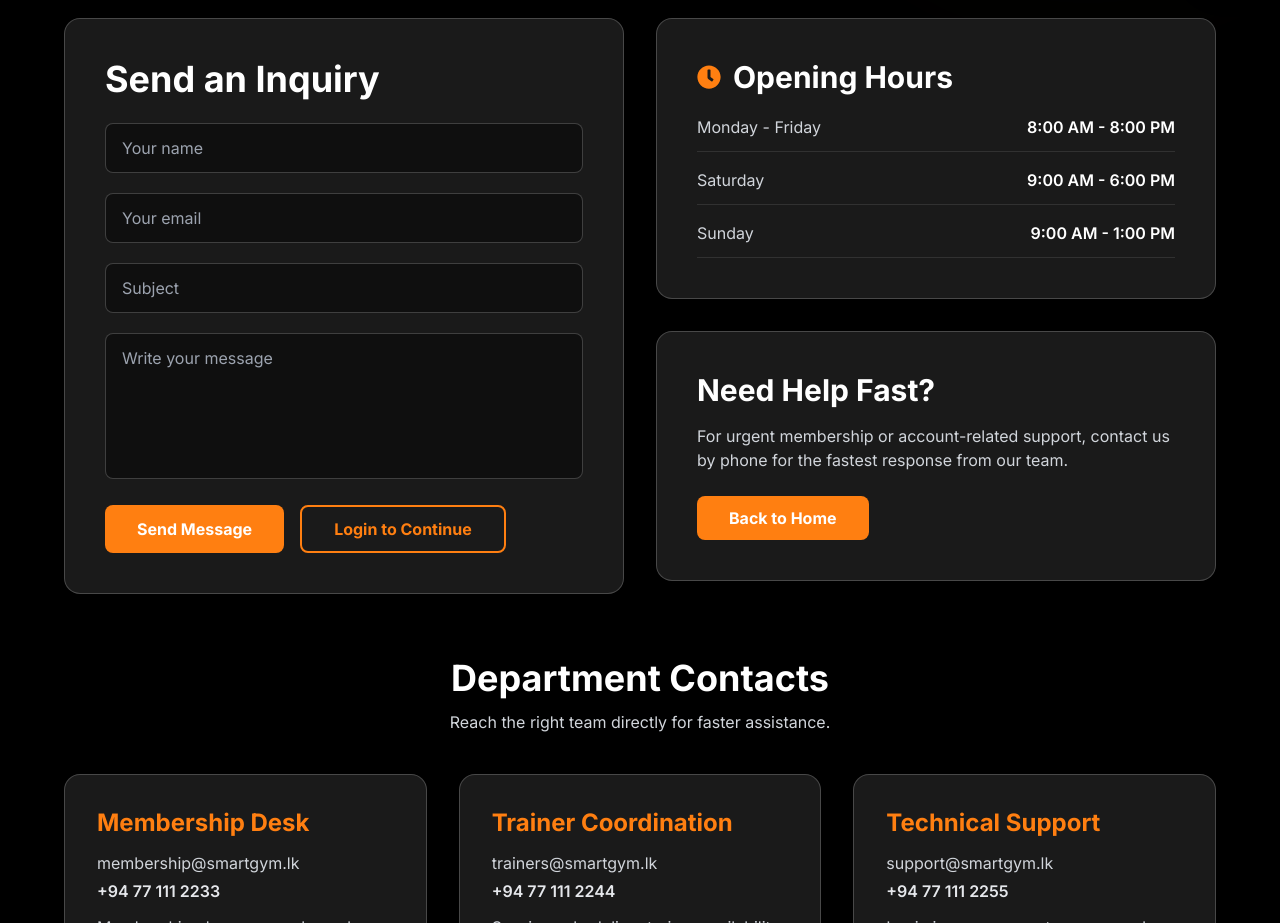
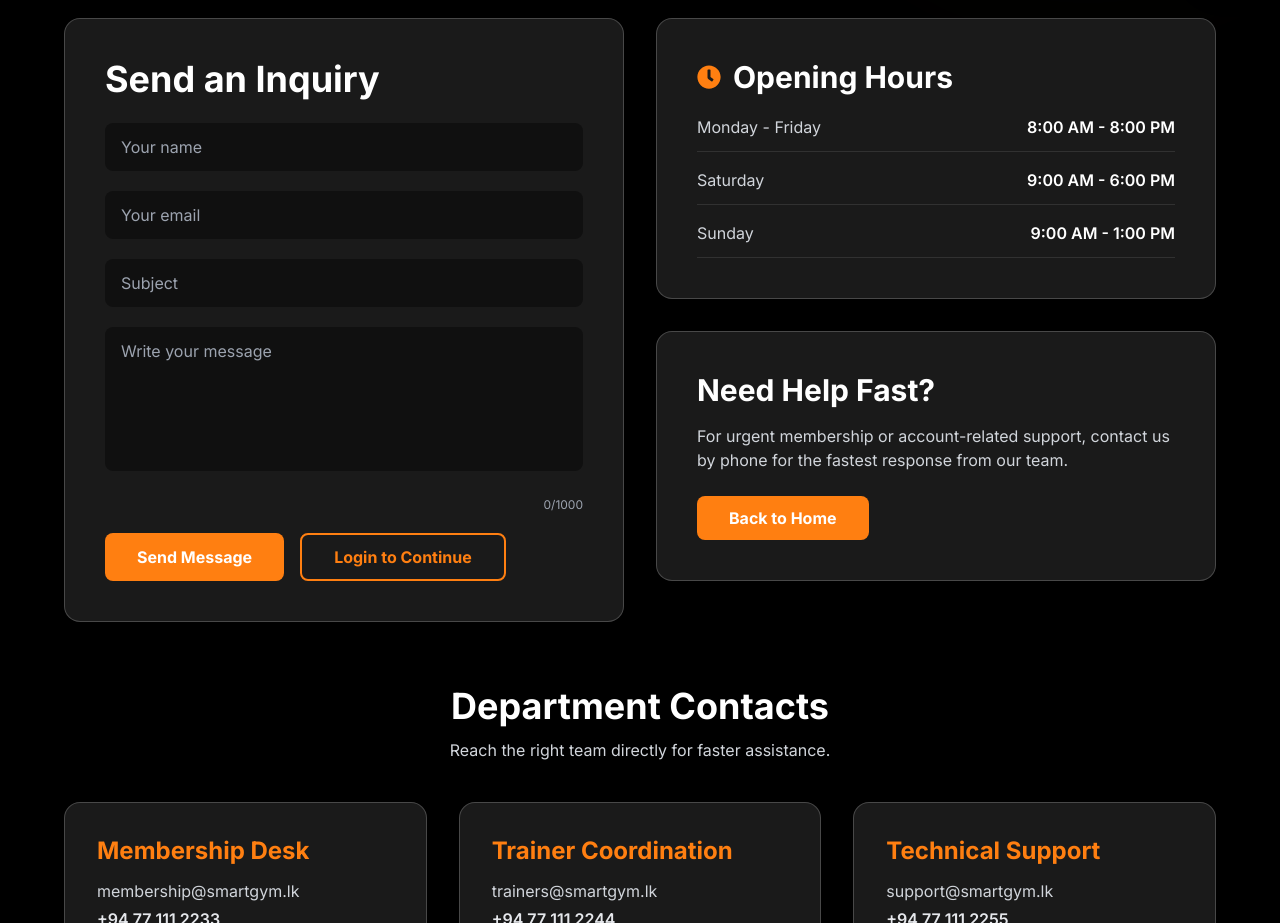
Before and after one commit to kavindu-maduhansa/Smart-Gym, a React (Vite) app in the folder frontend/: page /contact in a window 1280 px wide. Shown: the part 820-1743 px from the top of the page. Built offline with nearby package versions, Linux system fonts and the light colour scheme; no server answers.

Commit message:
fix: update contact us form validation

```diff
--- a/frontend/src/pages/Contact.jsx
+++ b/frontend/src/pages/Contact.jsx
@@ -5,14 +5,18 @@ import apiClient from "../services/apiClient";
 
 const Contact = () => {
   const navigate = useNavigate();
+  const EMAIL_RE = /^[^\s@]+@[^\s@]+\.[^\s@]{2,}$/i;
   const [formData, setFormData] = useState({
     name: "",
     email: "",
     subject: "",
     message: "",
   });
+  const [errors, setErrors] = useState({});
   const [sending, setSending] = useState(false);
   const [feedback, setFeedback] = useState({ type: "", text: "" });
+  const isLoggedIn =
+    typeof localStorage !== "undefined" && Boolean(localStorage.getItem("token"));
 
   const contactItems = [
     {
@@ -89,16 +93,70 @@ const Contact = () => {
     },
   ];
 
+  const validateField = (fieldName, rawValue) => {
+    const value = String(rawValue || "").trim();
+    if (fieldName === "name") {
+      if (!value) return "Name is required.";
+      if (value.length < 2) return "Name must be at least 2 characters.";
+      if (value.length > 60) return "Name cannot exceed 60 characters.";
+      if (!/^[A-Za-z\s]+$/.test(value)) return "Name can contain letters only.";
+      return "";
+    }
+    if (fieldName === "email") {
+      if (!value) return "Email is required.";
+      if (!EMAIL_RE.test(value)) return "Please enter a valid email address.";
+      if (value.length > 120) return "Email cannot exceed 120 characters.";
+      return "";
+    }
+    if (fieldName === "subject") {
+      if (!value) return "Subject is required.";
+      if (value.length < 3) return "Subject must be at least 3 characters.";
+      if (value.length > 120) return "Subject cannot exceed 120 characters.";
+      return "";
+    }
+    if (fieldName === "message") {
+      if (!value) return "Message is required.";
+      if (value.length < 10) return "Message must be at least 10 characters.";
+      if (value.length > 1000) return "Message cannot exceed 1000 characters.";
+      return "";
+    }
+    return "";
+  };
+
+  const validateForm = (payload) => {
+    const nextErrors = {
+      name: validateField("name", payload.name),
+      email: validateField("email", payload.email),
+      subject: validateField("subject", payload.subject),
+      message: validateField("message", payload.message),
+    };
+
+    Object.keys(nextErrors).forEach((key) => {
+      if (!nextErrors[key]) delete nextErrors[key];
+    });
+
+    return nextErrors;
+  };
+
   const handleInputChange = (event) => {
     const { name, value } = event.target;
     setFormData((prev) => ({ ...prev, [name]: value }));
+    setErrors((prev) => ({ ...prev, [name]: validateField(name, value) }));
+    if (feedback.text) setFeedback({ type: "", text: "" });
+  };
+
+  const handleFieldBlur = (event) => {
+    const { name, value } = event.target;
+    setErrors((prev) => ({ ...prev, [name]: validateField(name, value) }));
   };
 
   const handleSendMessage = async () => {
-    if (!formData.name || !formData.email || !formData.subject || !formData.message) {
+    const formErrors = validateForm(formData);
+    setErrors(formErrors);
+    if (Object.keys(formErrors).length > 0) {
       setFeedback({
         type: "error",
-        text: "Please fill all fields before sending your message.",
+        text: "Please fix the highlighted fields before sending your message.",
       });
       return;
     }
@@ -206,33 +264,60 @@ const Contact = () => {
                   name="name"
                   value={formData.name}
                   onChange={handleInputChange}
+                  onBlur={handleFieldBlur}
                   placeholder="Your name"
-                  className="w-full px-4 py-3 rounded-lg bg-black/40 border border-white/20 text-white placeholder-gray-400 focus:outline-none focus:border-orange"
+                  maxLength={60}
+                  aria-invalid={Boolean(errors.name)}
+                  className={`w-full px-4 py-3 rounded-lg bg-black/40 text-white placeholder-gray-400 focus:outline-none focus:border-orange ${
+                    errors.name ? "border-red-400" : "border-white/20"
+                  }`}
                 />
+                {errors.name ? <p className="text-sm text-red-400 -mt-3">{errors.name}</p> : null}
                 <input
                   type="email"
                   name="email"
                   value={formData.email}
                   onChange={handleInputChange}
+                  onBlur={handleFieldBlur}
                   placeholder="Your email"
-                  className="w-full px-4 py-3 rounded-lg bg-black/40 border border-white/20 text-white placeholder-gray-400 focus:outline-none focus:border-orange"
+                  maxLength={120}
+                  aria-invalid={Boolean(errors.email)}
+                  className={`w-full px-4 py-3 rounded-lg bg-black/40 text-white placeholder-gray-400 focus:outline-none focus:border-orange ${
+                    errors.email ? "border-red-400" : "border-white/20"
+                  }`}
                 />
+                {errors.email ? <p className="text-sm text-red-400 -mt-3">{errors.email}</p> : null}
                 <input
                   type="text"
                   name="subject"
                   value={formData.subject}
                   onChange={handleInputChange}
+                  onBlur={handleFieldBlur}
                   placeholder="Subject"
-                  className="w-full px-4 py-3 rounded-lg bg-black/40 border border-white/20 text-white placeholder-gray-400 focus:outline-none focus:border-orange"
+                  maxLength={120}
+                  aria-invalid={Boolean(errors.subject)}
+                  className={`w-full px-4 py-3 rounded-lg bg-black/40 text-white placeholder-gray-400 focus:outline-none focus:border-orange ${
+                    errors.subject ? "border-red-400" : "border-white/20"
+                  }`}
                 />
+                {errors.subject ? <p className="text-sm text-red-400 -mt-3">{errors.subject}</p> : null}
                 <textarea
                   rows="5"
                   name="message"
                   value={formData.message}
                   onChange={handleInputChange}
+                  onBlur={handleFieldBlur}
                   placeholder="Write your message"
-                  className="w-full px-4 py-3 rounded-lg bg-black/40 border border-white/20 text-white placeholder-gray-400 focus:outline-none focus:border-orange resize-none"
+                  maxLength={1000}
+                  aria-invalid={Boolean(errors.message)}
+                  className={`w-full px-4 py-3 rounded-lg bg-black/40 text-white placeholder-gray-400 focus:outline-none focus:border-orange resize-none ${
+                    errors.message ? "border-red-400" : "border-white/20"
+                  }`}
                 ></textarea>
+                <div className="flex items-center justify-between -mt-3">
+                  {errors.message ? <p className="text-sm text-red-400">{errors.message}</p> : <span />}
+                  <p className="text-xs text-gray-400">{formData.message.length}/1000</p>
+                </div>
                 {feedback.text && (
                   <p
                     className={`text-sm ${
@@ -251,6 +336,7 @@ const Contact = () => {
                   >
                     {sending ? "Sending..." : "Send Message"}
                   </button>
+                  {!isLoggedIn && (
                     <button
                       type="button"
                       onClick={() => navigate("/login")}
@@ -258,6 +344,7 @@ const Contact = () => {
                     >
                       Login to Continue
                     </button>
+                  )}
                 </div>
               </div>
             </div>
```
Lines whose indentation alone changed are shown as unchanged.
